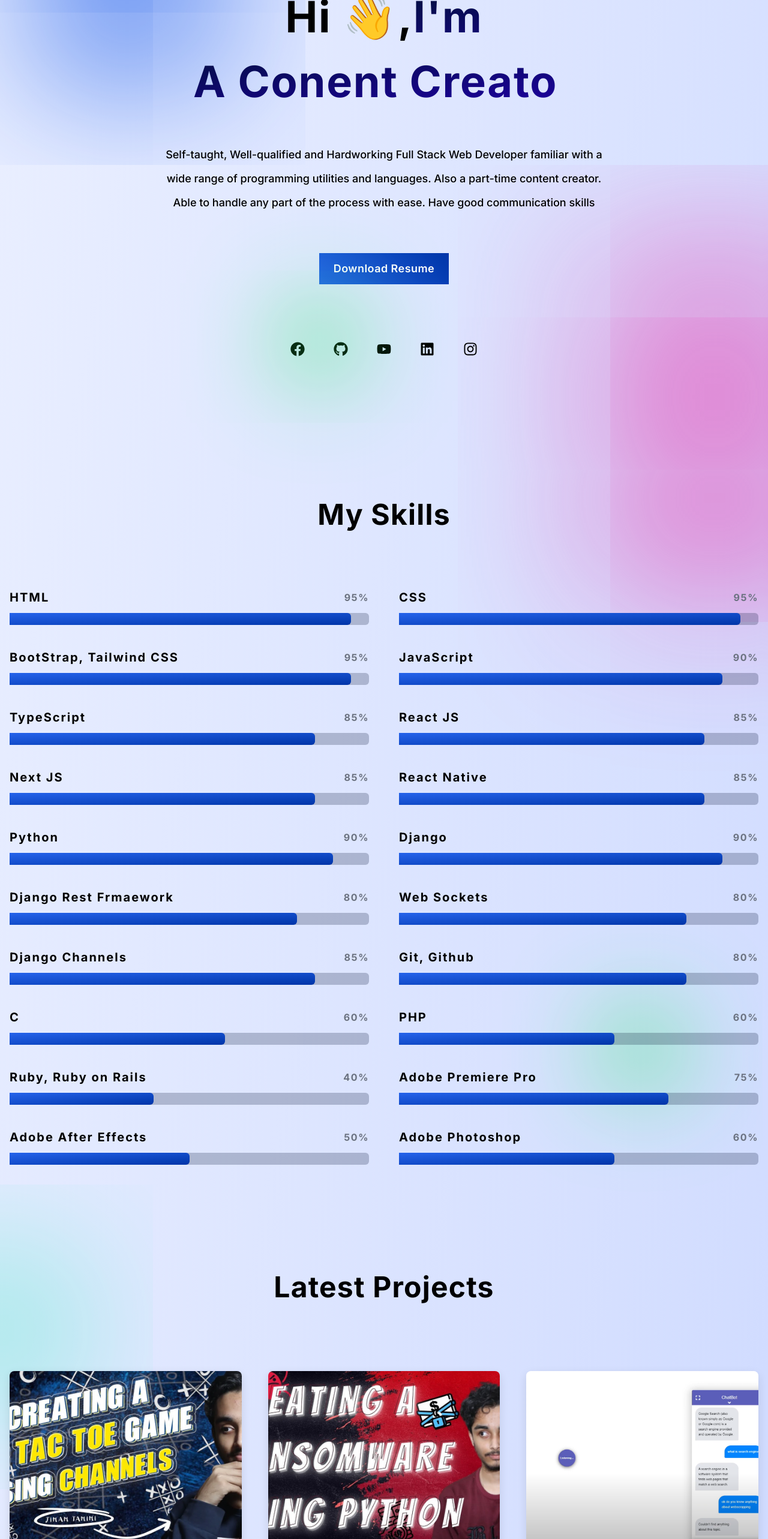
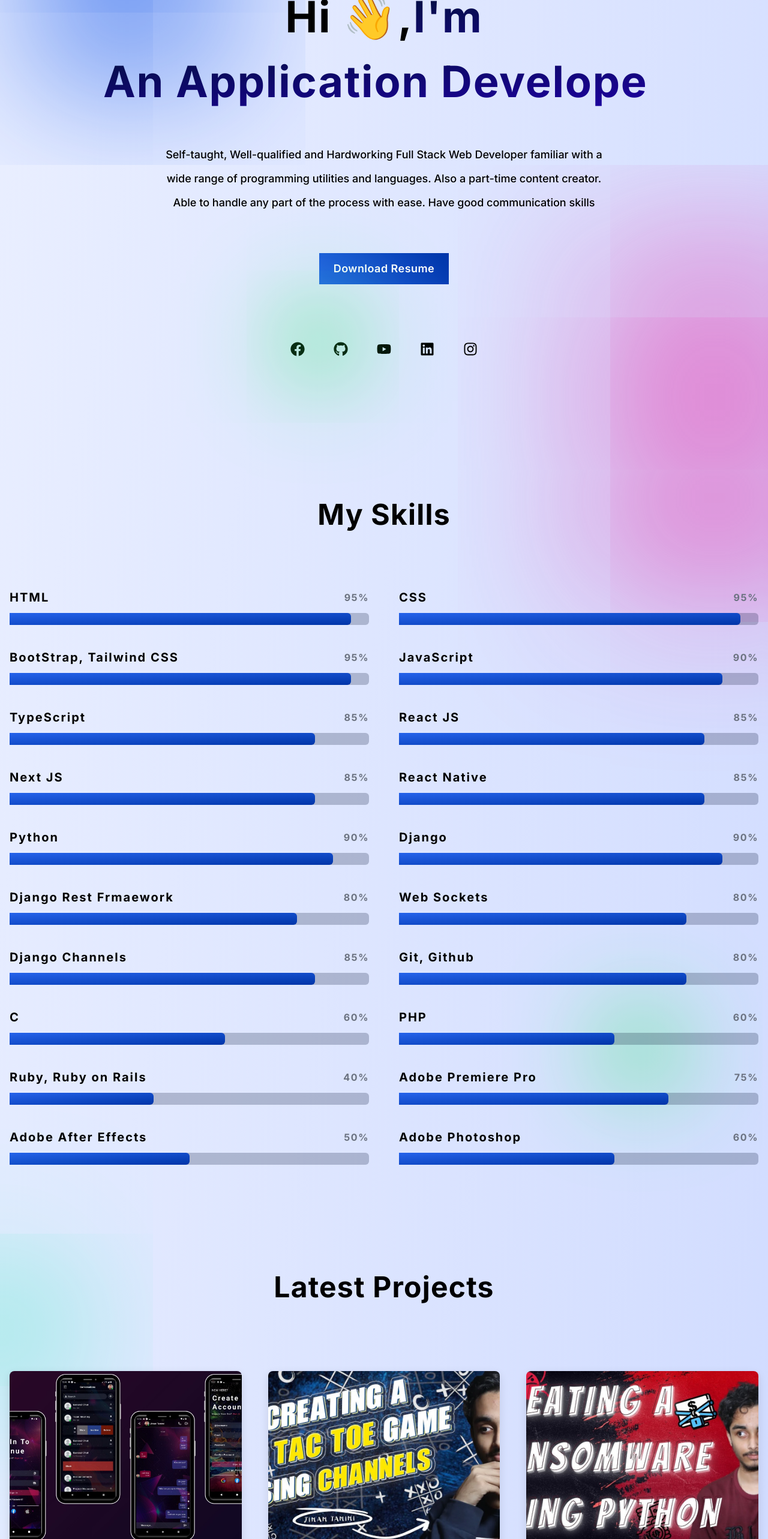
Before and after one commit to Jimam-Tamimi/portfolio, a Next.js app: page / in a window 1280 px wide. Shown: the part 234-2800 px from the top of the page at 60% size. Built offline with nearby package versions, Linux system fonts and the light colour scheme.

Commit message:
new project added

```diff
--- a/src/components/Header.tsx
+++ b/src/components/Header.tsx
@@ -32,9 +32,9 @@
           <div className="lg:flex hidden justify-center items-center gap-x-32 *:font-extrabold *:tracking-wider ">
 
             {
-              menuLinks.map(menu => (
+              menuLinks.map((menu, i) => (
                 <>
-                  <Link className="link " href={menu.link}>{menu.name}</Link>
+                  <Link key={i} className="link " href={menu.link}>{menu.name}</Link>
                 </>
 
               ))
--- a/src/components/Projects/Projects.tsx
+++ b/src/components/Projects/Projects.tsx
@@ -13,6 +13,14 @@
 }
 
 const projects: ProjectType[] = [
+    {
+        image: "/projects/8.jpg",
+        name: "Channels (Messaging App)",
+        description: "A messaging application where people can create accounts and send messages to other users. <br />I have used Django as backend, Rest Framework for creating rest APIs and Django Channels to implement web sockets for real time data transmission. <br/>And for the application, I have used React Native. Used redux for state management, React Query for API calls and cache management.",
+        sourceCode: "https://github.com/Jimam-Tamimi/Channels",
+        demo: "https://youtu.be/qe0XDoS485Q?list=PL90Q7SlTaUyl2FJGDBApGGvPBC3KwQd73&t=3",
+        liveWeb: ""
+    },
     {
         image: "/projects/tic tac toe.webp",
         name: "Tic Tac Toe",
@@ -114,10 +122,10 @@
                 <div className='flex flex-wrap items-start justify-center w-full *:my-5 md:justify-between'>
                     {
                         projectsLists.map((projects, i) => (
-                            <div className=' space-y-14 basis-[100%] md:basis-[49%] lg:basis-[31%] '>
+                            <div key={i} className=' space-y-14 basis-[100%] md:basis-[49%] lg:basis-[31%] '>
                                 {
                                     projects.map((project, i) => (
-                                        <div className=' w-full shadow-[0_5px_15px_rgba(0,_0,_0,_0.1)]   bg-[rgba(255,_255,_255,_0.228)] backdrop-blur-md rounded-lg relative group transition-all duration-300 ease-in-out hover:scale-110 '>
+                                        <div key={i} className=' w-full shadow-[0_5px_15px_rgba(0,_0,_0,_0.1)]   bg-[rgba(255,_255,_255,_0.228)] backdrop-blur-md rounded-lg relative group transition-all duration-300 ease-in-out hover:scale-110 '>
                                             <div className='overflow-hidden rounded-t-lg'>
                                                 <img className='object-cover w-full transition-all duration-300 ease-in-out scale-110 group-hover:scale-100 h-72' src={project.image} alt={project.image + "image"} />
                                             </div>
--- a/src/components/Testimonials/TestimonialComponent.tsx
+++ b/src/components/Testimonials/TestimonialComponent.tsx
@@ -29,12 +29,12 @@
 
             {
                 testimonialsList.map((testimonials, i) => (
-                    <div className=' space-y-10'>
+                    <div key={i} className=' space-y-10'>
 
                         {
                             testimonials.map((testimonial, i) => (
 
-                                <div className=' shadow-[0_5px_15px_rgba(0,_0,_0,_0.1)]   bg-[rgba(255,_255,_255,_0.228)] backdrop-blur-md rounded-lg basis-[100%] md:basis-[49%] lg:basis-[32%] relative group transition-all duration-300 ease-in-out hover:scale-110 px-6 py-5 gap-5 flex flex-col justify-center items-start'>
+                                <div key={i} className=' shadow-[0_5px_15px_rgba(0,_0,_0,_0.1)]   bg-[rgba(255,_255,_255,_0.228)] backdrop-blur-md rounded-lg basis-[100%] md:basis-[49%] lg:basis-[32%] relative group transition-all duration-300 ease-in-out hover:scale-110 px-6 py-5 gap-5 flex flex-col justify-center items-start'>
                                     <div className='flex justify-start items-center gap-5'>
                                         <img className='object-cover object-center w-16 h-16   rounded-full transition-all duration-300 ease-in-out'
                                          src={testimonial?.image} alt={`${testimonial?.name} Image`} />
--- a/src/components/hero/Heading.tsx
+++ b/src/components/hero/Heading.tsx
@@ -20,9 +20,11 @@
                             'Jimam Tamimi', // Types 'One'
                             1000, // Waits 1s
                             'A Web Developer', // Deletes 'One' and types 'Two'
-                            2000, // Waits 2s
+                            1500, // Waits 1.5s
+                            'An Application Developer', // Deletes 'One' and types 'Two'
+                            1500, // Waits 1.5s
                             'A Conent Creator', // Types 'Three' without deleting 'Two'
-                            2000, // Waits 2s
+                            1500, // Waits 1.5s
 
                         ]}
                         wrapper="span"
```
Also changed, not shown: public/projects/10.jpg (added), public/projects/8.jpg (added).
